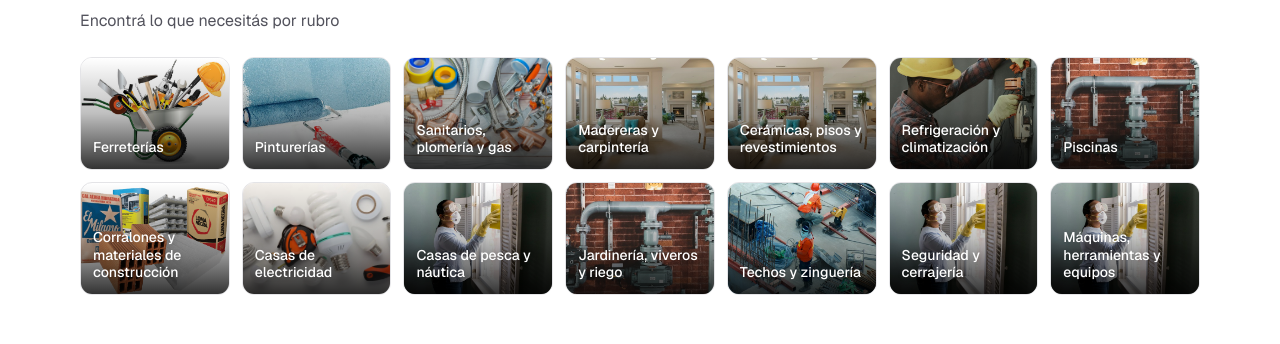
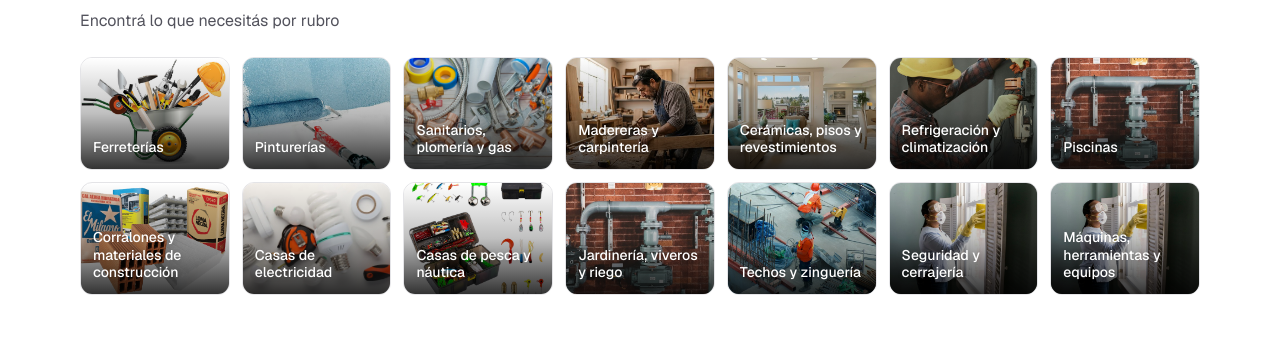
Before and after one commit to Eliasalen5/obrix, a Next.js app: page / in a window 1280 px wide. Shown: the part 594-938 px from the top of the page. Built offline with nearby package versions, Linux system fonts and the light colour scheme; no server answers.

Commit message:
feat: update pesca-nautica and madera-carpinteria images

```diff
--- a/src/components/home/CategoriasDestacadas.tsx
+++ b/src/components/home/CategoriasDestacadas.tsx
@@ -32,12 +32,12 @@ const CATEGORIAS = [
   {
     nombre: "Casas de pesca y náutica",
     slug: "pesca",
-    img: "/herramientas.jpg",
+    img: "/pesca-nautica.jpg",
   },
   {
     nombre: "Madereras y carpintería",
     slug: "madereras",
-    img: "/ladrillos.jpg",
+    img: "/madera-carpinteria.jpg",
   },
   {
     nombre: "Jardinería, viveros y riego",
```
Also changed, not shown: public/madera-carpinteria.jpg (added), public/pesca-nautica.jpg (added).
